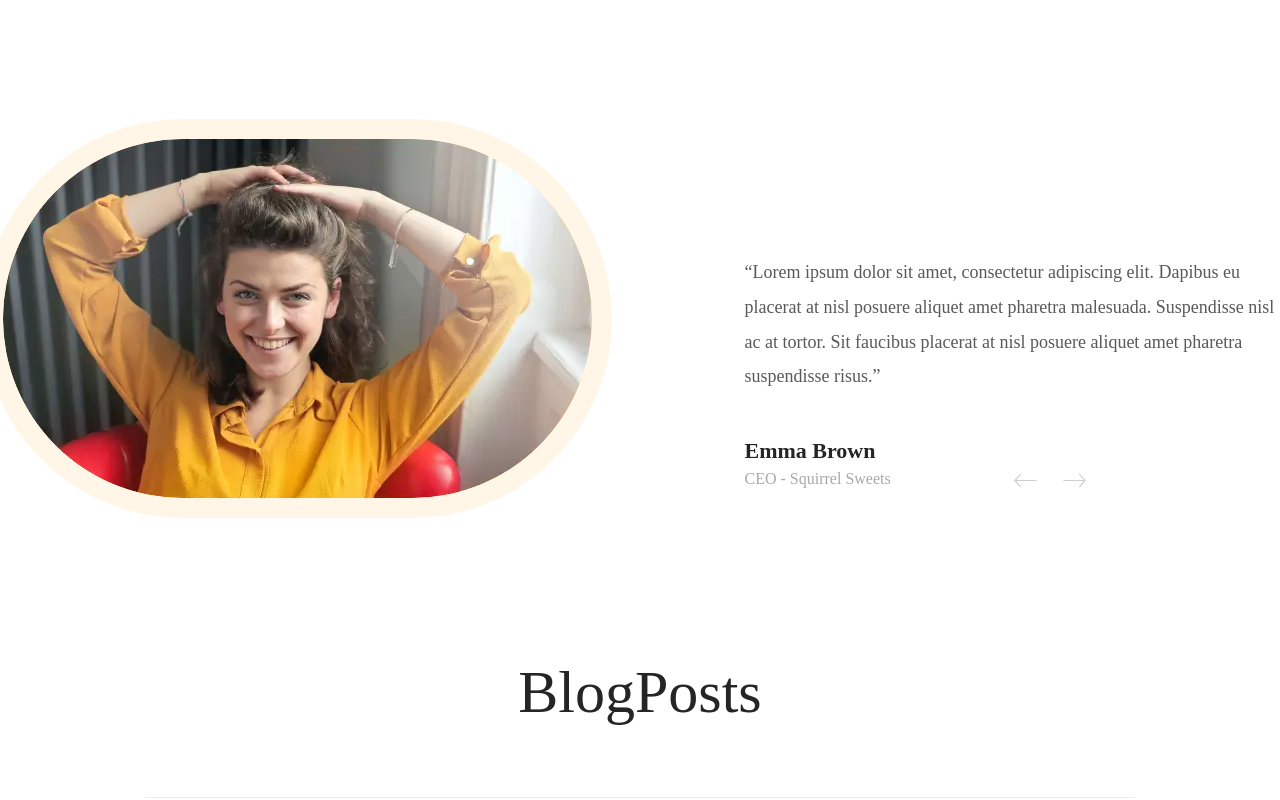
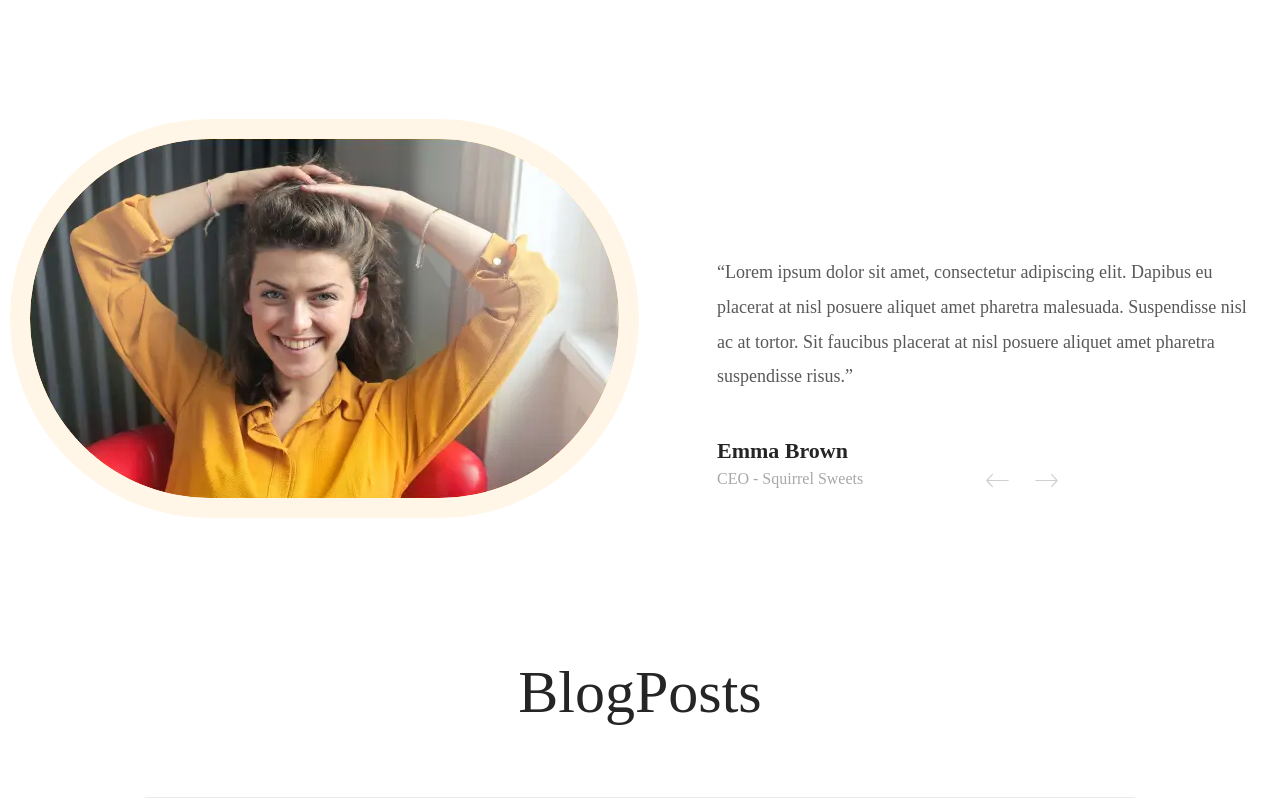
Before and after one commit to evan-weissrussland/portfolio, a React app: page / in a window 1280 px wide. Shown: the part 6000-6800 px from the top of the page. Built offline with nearby package versions, Linux system fonts and the light colour scheme.

Commit message:
адаптив Blog

```diff
--- a/src/components/Blog/Blog.tsx
+++ b/src/components/Blog/Blog.tsx
@@ -8,7 +8,7 @@ import {MyBlog} from "./BlogPostsWrapper";
 export const Blog = () => {
     return (
         <BlogSection id={'blog'}>
-            <Container>
+            <Container $width={'1335px'}>
                 <BlogWrapper>
                     <Followers/>
                     <MyBlog/>
@@ -22,5 +22,5 @@ const BlogSection = styled.section`
     padding: 150px 0 160px;
 `
 const BlogWrapper = styled.div`
-
+padding: 0 30px;
 `
--- a/src/components/Blog/Followers.tsx
+++ b/src/components/Blog/Followers.tsx
@@ -47,26 +47,42 @@ const FollowersSection = styled.div`
     align-items: flex-end;
     justify-content: space-between;
     margin-bottom: 160px;
+    gap: 35px;
 
-    article {
-        max-width: 533px;
-        flex-grow: 0;
+    @media (max-width: 889px) {
+        flex-direction: column;
+        align-items: center;
     }
+
 `
 
 const Ava = styled.div`
     background: url(${blogAva}) no-repeat center;
-    max-width: 589px;
     height: 359px;
     border-radius: 180px;
     outline: 20px solid rgba(251, 168, 32, 0.1);
-    flex-grow: 1;
+    flex: 0 1 589px;
+
+    @media (max-width: 889px) {
+        max-width: 589px;
+        width: 100%;
+        flex: 0 1 auto;
+    }
 `
 const Article = styled.article`
     display: flex;
     flex-direction: column;
     gap: 44px;
     padding-bottom: 10px;
+    width: 100%;
+    flex-shrink: 2;
+    max-width: 533px;
+    flex-grow: 0;
+
+    @media (max-width: 889px) {
+        flex-grow: 1;
+        max-width: 700px;
+    }
 
     & > p {
         color: #595959;
@@ -76,6 +92,10 @@ const Article = styled.article`
     & > div {
         display: flex;
         gap: 117px;
+
+        @media (min-width:375px) and (max-width: 450px) {
+           gap: calc((100vw - 375px) / (450 - 375) * (117 - 50) + 50px);
+        }
     }
 
 
```
